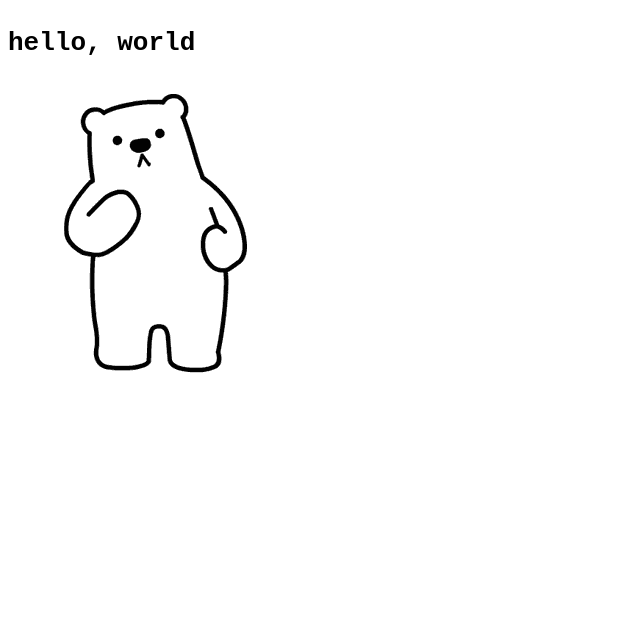
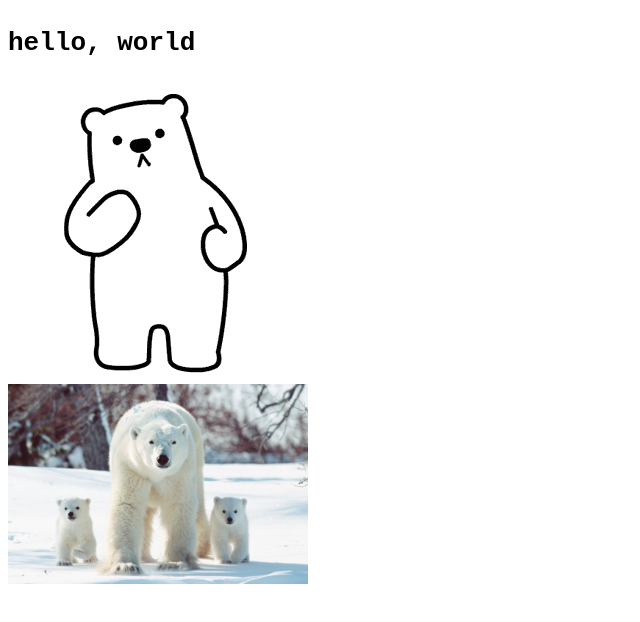
Before and after one commit to chukmunnlee/dipsa57-day1, a website: page static/index.html in a window 1280 px wide. Shown: the whole page, without its empty margins (0-640 px from the left). Drawn offline with Linux system fonts and the light colour scheme.

Commit message:
added images

```diff
--- a/static/index.html
+++ b/static/index.html
@@ -11,5 +11,7 @@
 
    <div><img src="/dov1.gif" alt=""></div>
 
+   <div><img src="/polarbear.avif" height="200"></div>
+
 </body>
 </html>
```
Also changed, not shown: static/polarbear.avif (added).
